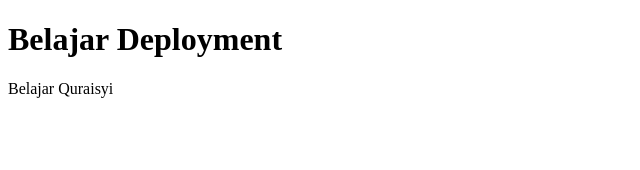
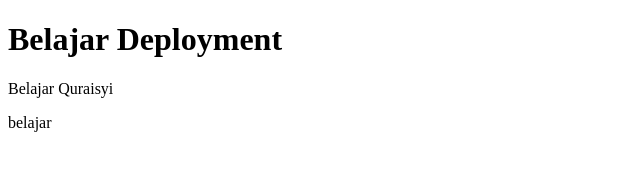
Before and after one commit to quraisyi/b13a_web_programmer, a plain HTML site: page sesi-07/hello_web/index.html in a window 1280 px wide. Shown: the full height of the page, 0-640 px from the left. Drawn offline with Linux system fonts and the light colour scheme.

Commit message:
b13a_web_programmer

```diff
--- a/sesi-07/hello_web/index.html
+++ b/sesi-07/hello_web/index.html
@@ -8,5 +8,6 @@
 <body>
     <h1>Belajar Deployment</h1>
     <p>Belajar Quraisyi</p>
+    <p>belajar</p>
 </body>
 </html>
```
Also changed, not shown: sesi-07/catatan.txt.
